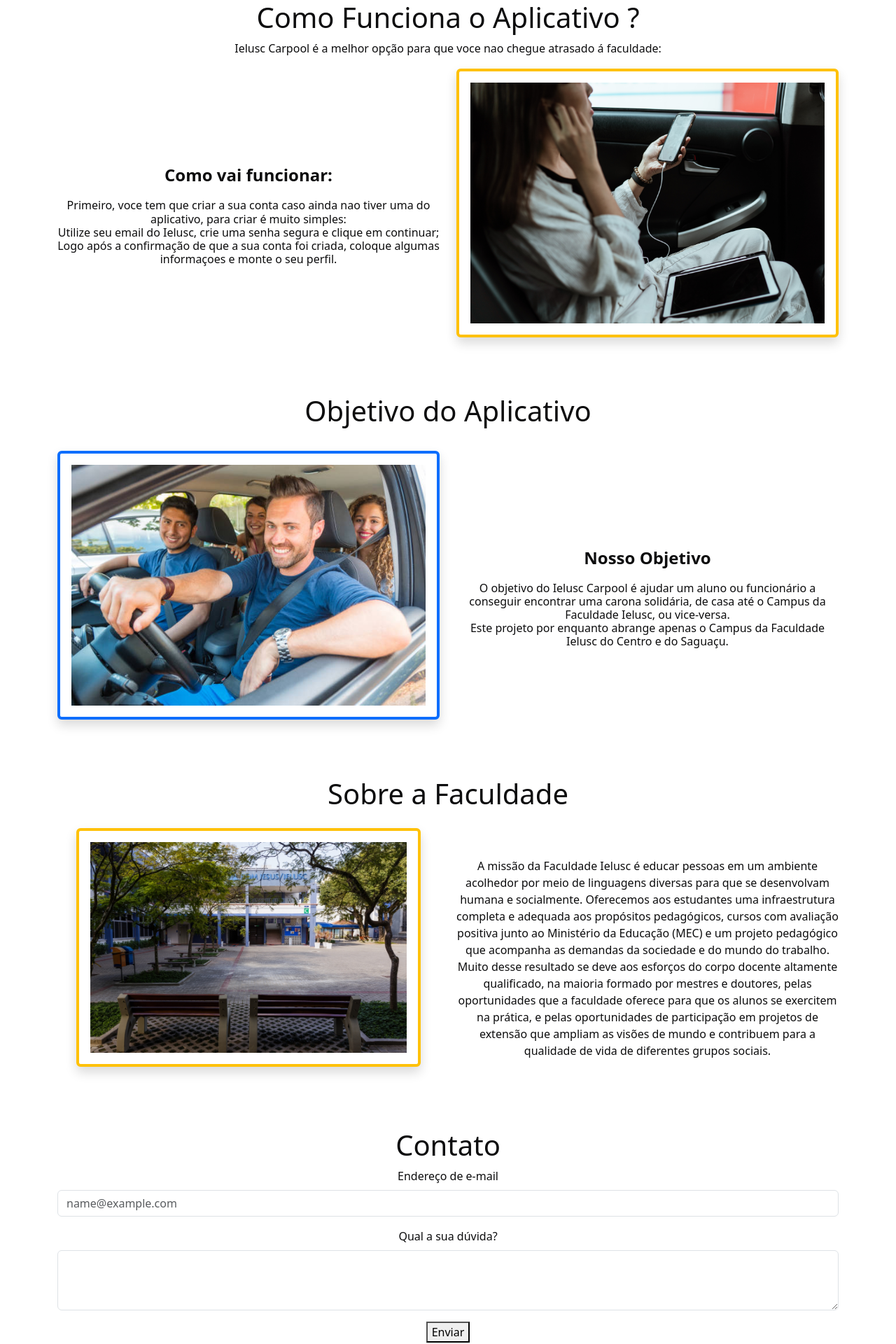
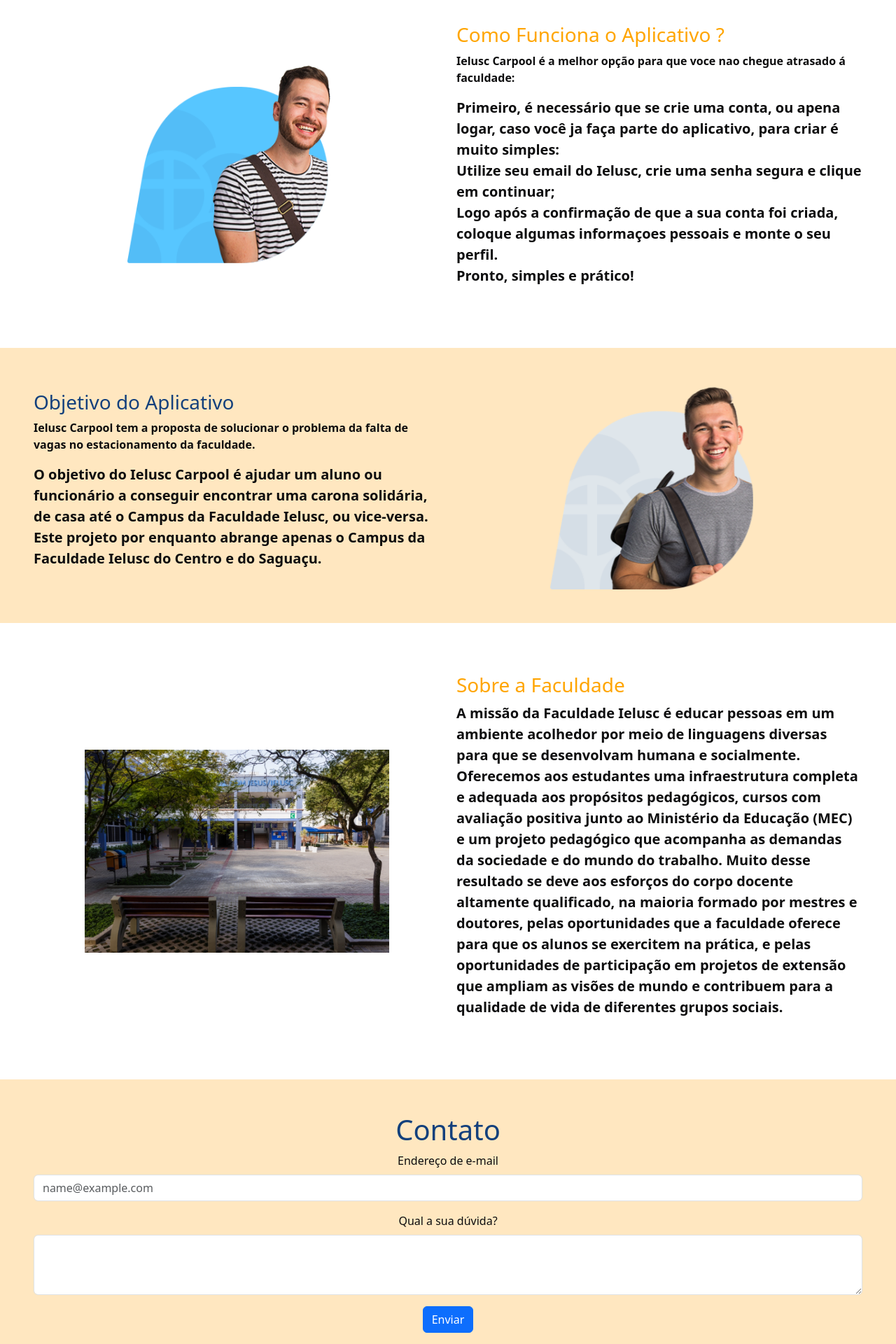
Before and after one commit to alexandresalvador/ieluscarpool, a Vue app: page / in a window 1280 px wide. Shown: the part 660-2580 px from the top of the page at 70% size. Built offline with nearby package versions, Linux system fonts and the light colour scheme.

Commit message:
Update-07-06

```diff
--- a/src/App.vue
+++ b/src/App.vue
@@ -1,6 +1,6 @@
 <template>
   <div id="app">
-    <Navbar v-if="exibirNavbar()" />
+    <!-- <Navbar v-if="exibirNavbar()" /> -->
     <!-- :notLogged="deslogado()" @logout="deslogado()"  -->
 
     <Sidebar v-if="logado()" />
--- a/src/components/TelaHome.vue
+++ /dev/null
@@ -1,58 +0,0 @@
-<template>
-  <div class="hello">
-    <h1>{{ msg }}</h1>
-    <p>
-      For a guide and recipes on how to configure / customize this project,<br>
-      check out the
-      <a href="https://cli.vuejs.org" target="_blank" rel="noopener">vue-cli documentation</a>.
-    </p>
-    <h3>Installed CLI Plugins</h3>
-    <ul>
-      <li><a href="https://github.com/vuejs/vue-cli/tree/dev/packages/%40vue/cli-plugin-babel" target="_blank" rel="noopener">babel</a></li>
-      <li><a href="https://github.com/vuejs/vue-cli/tree/dev/packages/%40vue/cli-plugin-router" target="_blank" rel="noopener">router</a></li>
-    </ul>
-    <h3>Essential Links</h3>
-    <ul>
-      <li><a href="https://vuejs.org" target="_blank" rel="noopener">Core Docs</a></li>
-      <li><a href="https://forum.vuejs.org" target="_blank" rel="noopener">Forum</a></li>
-      <li><a href="https://chat.vuejs.org" target="_blank" rel="noopener">Community Chat</a></li>
-      <li><a href="https://twitter.com/vuejs" target="_blank" rel="noopener">Twitter</a></li>
-      <li><a href="https://news.vuejs.org" target="_blank" rel="noopener">News</a></li>
-    </ul>
-    <h3>Ecosystem</h3>
-    <ul>
-      <li><a href="https://router.vuejs.org" target="_blank" rel="noopener">vue-router</a></li>
-      <li><a href="https://vuex.vuejs.org" target="_blank" rel="noopener">vuex</a></li>
-      <li><a href="https://github.com/vuejs/vue-devtools#vue-devtools" target="_blank" rel="noopener">vue-devtools</a></li>
-      <li><a href="https://vue-loader.vuejs.org" target="_blank" rel="noopener">vue-loader</a></li>
-      <li><a href="https://github.com/vuejs/awesome-vue" target="_blank" rel="noopener">awesome-vue</a></li>
-    </ul>
-  </div>
-</template>
-
-<script>
-export default {
-  name: 'TelaHome',
-  props: {
-    msg: String
-  }
-}
-</script>
-
-<!-- Add "scoped" attribute to limit CSS to this component only -->
-<style scoped>
-h3 {
-  margin: 40px 0 0;
-}
-ul {
-  list-style-type: none;
-  padding: 0;
-}
-li {
-  display: inline-block;
-  margin: 0 10px;
-}
-a {
-  color: #42b983;
-}
-</style>
--- a/src/views/AboutView.vue
+++ b/src/views/AboutView.vue
@@ -1,38 +1,62 @@
 <template>
-  <div class="container pt-3" id="sobre">
-    <div class="col d-flex align-items-center">
-      <div class="container2">
-        <div class="about">
-          <h1>Objetivo do Aplicativo</h1>
-          <br>
-          <div class="row">
-            <div class="col d-flex justify-content-center" id="img">
-              <a class="navbar-brand">
-                <img
-                  src="../assets/carpool5.jpg"
-                  width="100%"
-                  height="90%"
-                  class="d-inline-block align-text-top border border-primary border border-4 shadow p-3 mb-5 bg-white rounded"
-                />
-              </a>
-            </div>
-            <div class="col d-flex align-items-center">
-              <div class="container2">
-                <div class="about">
-                  <p class="text-justify fs-4">
-                    <b> Nosso Objetivo </b>
-                  </p>
-                  <h6>O objetivo do Ielusc Carpool é ajudar um aluno ou funcionário a
+  <div>
+    <div class="container-fluid px-0">
+      <div class="partials row align-items-center p-5">
+        <div class="partials-text col">
+          <h1 class="d-flex justify-content-left fs-3">
+            Objetivo do Aplicativo
+          </h1>
+          <p class="fs-6">
+            Ielusc Carpool tem a proposta de solucionar o problema da falta de vagas no estacionamento da faculdade.
+          </p>
+          <p class="fs-5">
+            O objetivo do Ielusc Carpool é ajudar um aluno ou funcionário a
             conseguir encontrar uma carona solidária, de casa até o Campus da
             Faculdade Ielusc, ou vice-versa. <br />
             Este projeto por enquanto abrange apenas o Campus da Faculdade
-            Ielusc do Centro e do Saguaçu.</h6>
-                </div>
-              </div>
-            </div>
-          </div>
+            Ielusc do Centro e do Saguaçu.
+          </p>
+        </div>
+        <div class="partials-img col">
+          <img src="../assets/img-3.png" alt="" />
         </div>
       </div>
     </div>
   </div>
 </template>
+
+<style scoped>
+
+.partials {
+  background: #ffe7c0;
+}
+
+.partials-img img {
+  animation: animate 5s linear infinite;
+  width: 50%;
+}
+
+@keyframes animate {
+  0% {
+    transform: translate(-11px, 0);
+  }
+
+  50% {
+    transform: translate(-0px, -11px);
+  }
+
+  100% {
+    transform: translate(-11px, 0);
+  }
+}
+
+h1 {
+  color: #13407c;
+}
+
+p {
+  text-align: left;
+  font-weight: 600;
+}
+
+</style>
--- a/src/views/ContactView.vue
+++ b/src/views/ContactView.vue
@@ -1,5 +1,8 @@
 <template>
-  <div class="container pt-3" id="o-contato">
+  <div>
+    <div class="container-fluid px-0">
+      <div class="partials row align-items-center p-5">
+        <div class="partials-text col">
           <div class="about">
             <h1>Contato</h1>
             <div class="mb-3">
@@ -23,7 +26,21 @@
                 rows="3"
               ></textarea>
             </div>
-      <button>Enviar</button>
+            <button type="button" class="btn btn-primary">Enviar</button>
+          </div>
+        </div>
+      </div>
     </div>
   </div>
 </template>
+
+<style scoped>
+.partials {
+  background: #ffe7c0;
+}
+
+h1 {
+  color: #13407c;
+}
+
+</style>
--- a/src/views/HomeView.vue
+++ b/src/views/HomeView.vue
@@ -1,12 +1,14 @@
 <template>
   <div class="container-fluid px-0">
+    <Navbar />
     <div class="home row align-items-center p-5" id="home">
       <div class="home-text col">
         <span class="d-flex justify-content-left fs-4">Bem Vindo ao</span>
         <h1 class="d-flex justify-content-left">Ielusc Carpool!</h1>
         <p class="fs-3">
-          A mais nova forma de se chegar em segurança até a faculdade Ielusc, onde alunos do mesmo campus podem dar
-          caronas ou pegar caronas com outros alunos, por preços que cabem no seu bolso!
+          A mais nova forma de se chegar em segurança até a faculdade Ielusc,
+          onde alunos do mesmo campus podem dar caronas ou pegar caronas com
+          outros alunos, por preços que cabem no seu bolso!
         </p>
         <section class="buttons" id="buttons">
           <a href="/logar" class="btn">Fazer Login</a>
@@ -14,8 +16,9 @@
         </section>
       </div>
       <div class="home-img col">
-        <img src="../assets/img-woman.png" alt="">
+        <img src="../assets/img-woman.png" alt="" />
       </div>
+
       <div class="d-none buttons row" id="buttons">
         <div class="col">
           <a href="/logar" class="btn">Fazer Login</a>
@@ -29,45 +32,48 @@
     </div>
     <br />
 
-    <WhatsView />
+    <WhatsView  id="como-funciona" />
     <br />
 
-    <AboutView />
+    <AboutView  id="sobre" />
     <br />
 
-    <PartnersView />
+    <PartnersView  id="a-faculdade" />
     <br />
 
-    <ContactView />
+    <ContactView  id="o-contato" />
   </div>
 </template>
 
 <script>
-import TelaHome from "@/components/TelaHome.vue";
+// import TelaHome from "@/components/TelaHome.vue";
 import WhatsView from "@/views/WhatsView.vue";
 import AboutView from "@/views/AboutView.vue";
 import PartnersView from "@/views/PartnersView.vue";
 import ContactView from "@/views/ContactView.vue";
+import Navbar from "@/components/Navbar.vue";
 
 export default {
   name: "HomeView",
   components: {
-    TelaHome,
+    // TelaHome,
     WhatsView,
     AboutView,
     PartnersView,
     ContactView,
+    Navbar,
   },
 };
 </script>
 
 <style scoped>
-div {
-  /* padding: 50px 10%; */
-}
+
+/* div {
+   padding: 50px 10%;
+} */
 
 .home {
-  background: #E8CC9F;
+  background: #ffe7c0;
   /* azul : #57C6FF fosco: #fcd8af; laranja: #F28A16; */
 }
 
@@ -90,29 +96,8 @@
   }
 }
 
-/* .home-text span {
-  font-size: 1rem;
-  text-transform: uppercase;
-  font-weight: 600;
-  color: black;
-}
-
-.home-text h1 {
-  font-size: 3.2rem;
-  color: #13407C;
-  font-weight: bolder;
-}
-
-.home-text h2 {
-  font-size: 1.8rem;
-  font-weight: 600;
-  color: black;
-  text-transform: uppercase;
-  margin: 0.5rem 0 1.4rem;
-} */
-
 h1 {
-  color: #13407C;
+  color: #13407c;
 }
 
 p {
@@ -135,6 +120,6 @@
 
 .btn:hover {
   color: #fff;
-  background: #13407C;
+  background: #13407c;
 }
 </style>
--- a/src/views/LoginView.vue
+++ b/src/views/LoginView.vue
@@ -1,68 +1,84 @@
 <template>
-  <div class="con p-1">
-    <div class="container p-1 ">
-      <div class="container pt-3">
-        <div class="row">
-          <div class="col" id="imagem-cadastro">
-            <a class="navbar-brand">
-              <img
-                src="../assets/carpool7.jpg"
-                width="100%"
-            height="90%"
-            class="d-inline-block align-text-top"
-              />
-            </a>
-          </div>
-          <div class="col bg-light">
-            <div class="con2">
-              <div class="about">
-                <p>
-                  PARA CONTINUAR NO IELUSCARPOOL, USE A SUA MATRICULA E SENHA JÁ
-                  CADASTRADOS PARA PODER ACESSAR A SUA CONTA!
-                </p>
-                <form>
-                  <div class="mb-3">
-                    <label for="exampleInputEmail1" class="form-label"
-                      >EMAIL</label
-                    >
+  <div class="container-fluid px-0">
+    <div class="home row align-items-center p-5">
+      <div class="home-img col">
+        <img src="../assets/carpool7.jpg" alt="" />
+      </div>
+      <div class="home-text col">
+        <p class="fs-5">
+          Para continuar no Ielusc Carpool, utilize a sua matrícula e senha já
+          cadastradas, para poder fazer o login no aplicativo.
+        </p>
+        <form>
+          <div class="col py-1 d-flex justify-content-center">
+            <div class="col-12">
+              <div class="row justify-content-center">
+                <label for="email" class="form-label row">
+                  <span class="fs-6">Email</span>
+                  <div class="col-11">
                     <input
                       type="email"
-                      class="form-control"
-                      id="exampleInputEmail1"
-                      aria-describedby="emailHelp"
+                      class="form-control form-control-sm mt-1"
+                      id="email"
+                      placeholder="Xpto@email.com"
+                      required
                     />
+                    <div class="text-danger">
+                      <small>Este email não é válido</small>
+                    </div>
                   </div>
-                  <div class="mb-3">
-                    <label for="exampleInputPassword1" class="form-label"
-                      >SENHA</label
-                    >
-                    <input
-                      type="password"
-                      class="form-control"
-                      id="exampleInputPassword1"
-                    />
-                  </div>
-                  <div class="mb-3 form-check">
-                    <input
-                      type="checkbox"
-                      class="form-check-input"
-                      id="exampleCheck1"
-                    />
-                    <label class="form-check-label" for="exampleCheck1"
-                      >VER SENHA</label
-                    >
-                  </div>
-                  <a class="nav-link active" aria-current="page" href="#">
-                    <router-link to="/account-home">Entrar</router-link>
-                  </a>
-                </form>
+                </label>
               </div>
             </div>
-            <label class="form-check-label" for="exampleCheck1"
-              >ESQUECI A SENHA</label
-            >
           </div>
-        </div>
+
+          <div class="col py-1 d-flex justify-content-center">
+            <div class="col-12">
+              <div class="row justify-content-center">
+                <label for="password" class="form-label row">
+                  <span class="fs-6">Senha</span>
+                  <div class="col-11">
+                    <input
+                      :type="inputType"
+                      minlength="8"
+                      maxlength="16"
+                      class="senha form-control form-control-sm mt-1"
+                      id="password"
+                      placeholder="Insira sua senha"
+                      required
+                    />
+                    <div class="text-danger">
+                      <small>Precisa conter entre 8 à 16 caracteres.</small>
+                    </div>
+                  </div>
+                  <div class="col-1 d-flex align-items-start px-0 py-1">
+                    <button type="button" class="btn btn-default p-0"></button>
+                  </div>
+                </label>
+              </div>
+              <section class="buttons" id="buttons">
+                <a href="#" class="btn">Esqueci a senha</a>
+              </section>
+            </div>
+          </div>
+          <div class="col py-1 d-flex justify-content-center">
+            <div class="col-12 d-flex justify-content-center">
+              <section class="buttons" id="buttons">
+                <router-link to="/account-home" class="btn">Entrar</router-link>
+              </section>
+            </div>
+          </div>
+          <div class="col py-1 d-flex justify-content-center">
+            <div class="col-12 d-flex justify-content-center">
+              <p>
+                Ainda não criou uma conta?
+                <router-link class="text-decoration-none" to="/criar-conta">
+                  Criar conta
+                </router-link>
+              </p>
+            </div>
+          </div>
+        </form>
       </div>
     </div>
   </div>
@@ -70,23 +86,39 @@
 
 <script>
 export default {
-  name: "CreateAccount",
+  name: "LoginView",
   components: {},
 };
 </script>
 
 <style scoped>
-.con {
-  margin-top: 40px;
-  margin-bottom: 40px;
+.home-img img {
+  width: 100%;
 }
 
-.con2 {
-  margin-top: 40px;
-  margin-bottom: 40px;
+h1 {
+  color: #13407c;
 }
 
-#imagem-cadastro {
-  align-content: center;
+p {
+  font-weight: 600;
+}
+
+.buttons {
+  padding: 10px;
+}
+
+.btn {
+  padding: 7px 36px;
+  border: 2px solid black;
+  border-radius: 40px;
+  color: black;
+  font-weight: 500;
+  margin: 10px;
+}
+
+.btn:hover {
+  color: #fff;
+  background: #13407c;
 }
 </style>
--- a/src/views/PartnersView.vue
+++ b/src/views/PartnersView.vue
@@ -1,45 +1,44 @@
 <template>
-   <div class="container pt-3" id="a-faculdade">
-    <div class="about">
-      <div class="container3">
-      <div class="row">
-        <h1 class="text-justify ">Sobre a Faculdade</h1>
-        <br />
-        <br />
-        <br />
-        <div class="col d-flex align-items-center" id="img">
-          <a class="navbar-brand">
-            <img
-              src="../assets/bonja2.jpg"
-              width="90%"
-              height="70%"
-              class="d-inline-block align-text-top border border-warning border border-4 shadow p-3 mb-5 bg-white rounded"
-            />
-          </a>
+  <div>
+    <div class="container-fluid px-0">
+      <div class="partials row align-items-center p-5">
+        <div class="partials-img col">
+          <img src="../assets/bonja2.jpg" alt="" />
         </div>
-        <div class="col d-flex align-items-center">
-          <div class="container2">
-            <div class="about">
-              <p class="text-justify fs-6">
-                A missão da Faculdade Ielusc é educar pessoas em um ambiente
-                acolhedor por meio de linguagens diversas para que se
-                desenvolvam humana e socialmente. Oferecemos aos estudantes uma
-                infraestrutura completa e adequada aos propósitos pedagógicos,
-                cursos com avaliação positiva junto ao Ministério da Educação
-                (MEC) e um projeto pedagógico que acompanha as demandas da
-                sociedade e do mundo do trabalho. Muito desse resultado se deve
-                aos esforços do corpo docente altamente qualificado, na maioria
-                formado por mestres e doutores, pelas oportunidades que a
-                faculdade oferece para que os alunos se exercitem na prática, e
-                pelas oportunidades de participação em projetos de extensão que
-                ampliam as visões de mundo e contribuem para a qualidade de vida
-                de diferentes grupos sociais.
-              </p>
-            </div>
-          </div>
+        <div class="partials-text col">
+          <h1 class="d-flex justify-content-left fs-3">Sobre a Faculdade</h1>
+          <p class="fs-5">
+            A missão da Faculdade Ielusc é educar pessoas em um ambiente
+            acolhedor por meio de linguagens diversas para que se desenvolvam
+            humana e socialmente. Oferecemos aos estudantes uma infraestrutura
+            completa e adequada aos propósitos pedagógicos, cursos com avaliação
+            positiva junto ao Ministério da Educação (MEC) e um projeto
+            pedagógico que acompanha as demandas da sociedade e do mundo do
+            trabalho. Muito desse resultado se deve aos esforços do corpo
+            docente altamente qualificado, na maioria formado por mestres e
+            doutores, pelas oportunidades que a faculdade oferece para que os
+            alunos se exercitem na prática, e pelas oportunidades de
+            participação em projetos de extensão que ampliam as visões de mundo
+            e contribuem para a qualidade de vida de diferentes grupos sociais.
+          </p>
         </div>
       </div>
     </div>
-    </div>
   </div>
 </template>
+
+<style scoped>
+
+.partials-img img {
+  width: 75%;
+}
+
+h1 {
+  color: orange;
+}
+
+p {
+  text-align: left;
+  font-weight: 600;
+}
+</style>
--- a/src/views/WhatsView.vue
+++ b/src/views/WhatsView.vue
@@ -1,36 +1,55 @@
 <template>
-  <div class="container pt-3" id="como-funciona">
-    <div class="about">
-      <h1>Como Funciona o Aplicativo ?</h1>
-      <p>
+<div>
+  <div class="container-fluid px-0">
+  <div class="partials row align-items-center p-5">
+      <div class="partials-img col">
+        <img src="../assets/img-2.png" alt="" />
+      </div>
+      <div class="partials-text col">
+        <h1 class="d-flex justify-content-left fs-3">Como Funciona o Aplicativo ?</h1>
+        <p class="fs-6">
         Ielusc Carpool é a melhor opção para que voce nao chegue atrasado á faculdade:
       </p>
-      <div class="row">
-      <div class="col d-flex align-items-center">
-        <div class="container2">
-          <div class="about">
-            <p class="text-justify fs-4">
-              <b> Como vai funcionar: </b>
-            </p>
-            <h6 class="text-justify fs-6">
-              Primeiro, voce tem que criar a sua conta caso ainda nao tiver uma do aplicativo, para criar é muito simples: <br>
-              Utilize seu email do Ielusc, crie uma senha segura e clique em continuar; <br>
-              Logo após a confirmação de que a sua conta foi criada, coloque algumas informaçoes e monte o seu perfil.
-            </h6>
-          </div>
-        </div>
-      </div>
-      <div class="col d-flex justify-content-center" id="img">
-        <a class="navbar-brand">
-          <img
-            src="../assets/img03.jpg"
-            width="100%"
-            height="90%"
-            class="d-inline-block align-text-top border border-warning border border-4 shadow p-3 mb-5 bg-white rounded"
-          />
-        </a>
+        <p class="fs-5">
+          Primeiro, é necessário que se crie uma conta, ou apena logar, caso você ja faça parte do aplicativo, para criar é muito simples: <br>
+          Utilize seu email do Ielusc, crie uma senha segura e clique em continuar; <br>
+          Logo após a confirmação de que a sua conta foi criada, coloque algumas informaçoes pessoais e monte o seu perfil. <br>
+          Pronto, simples e prático!
+        </p>
       </div>
     </div>
-    </div>
   </div>
+</div>
 </template>
+
+<style scoped>
+
+.partials-img img {
+  animation: animate 5s linear infinite;
+  width: 50%;
+}
+
+@keyframes animate {
+  0% {
+    transform: translate(-11px, 0);
+  }
+
+  50% {
+    transform: translate(-0px, -11px);
+  }
+
+  100% {
+    transform: translate(-11px, 0);
+  }
+}
+
+h1 {
+  color: orange;
+}
+
+p {
+  text-align: left;
+  font-weight: 600;
+}
+
+</style>
```
Lines whose indentation alone changed are shown as unchanged.
